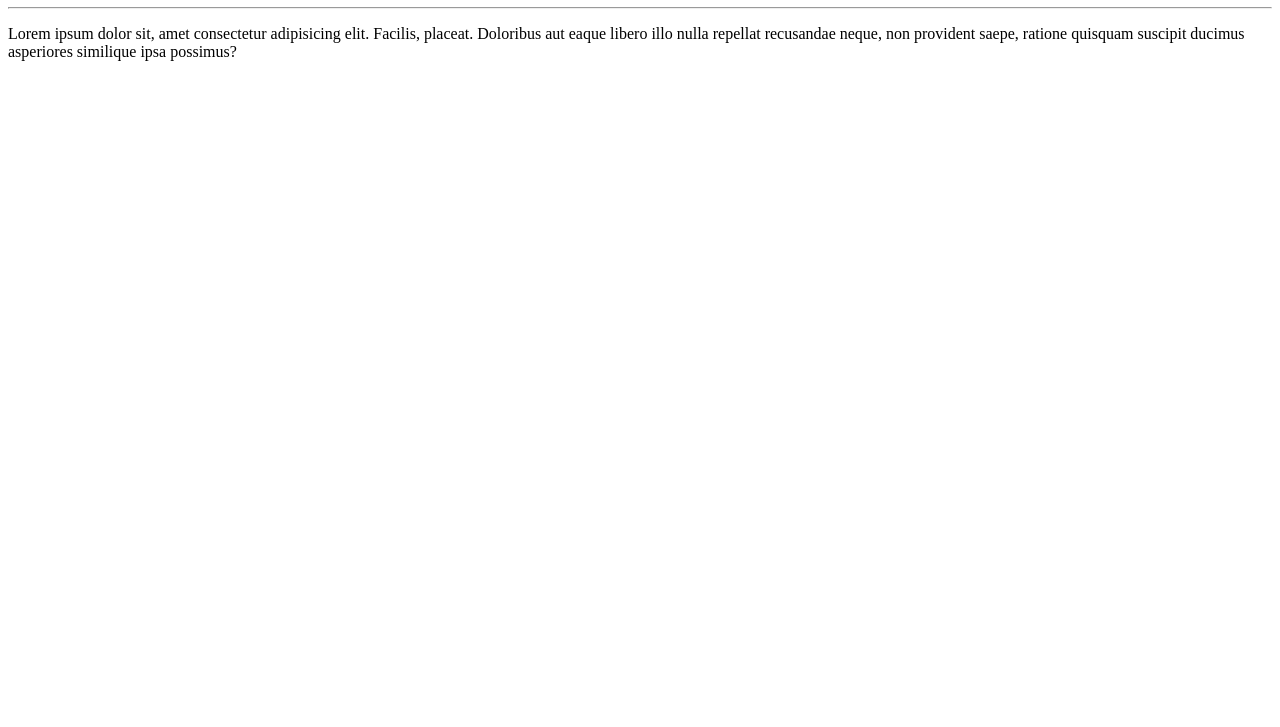
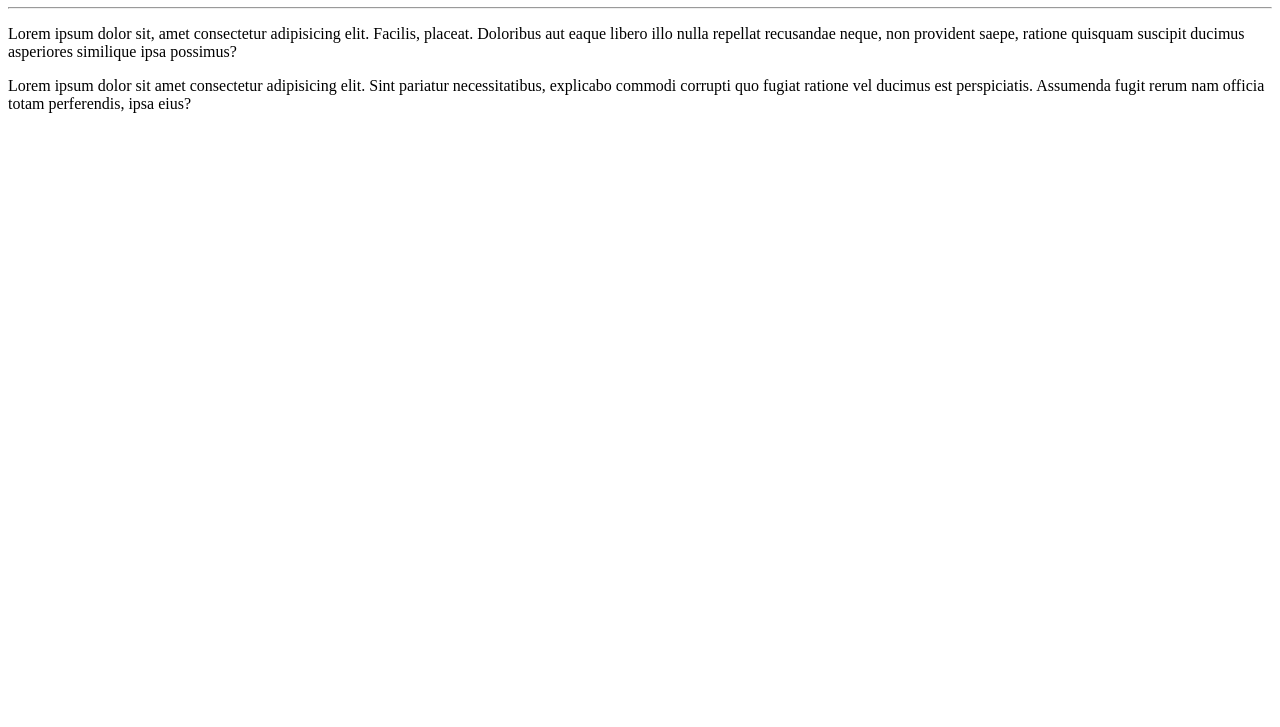
Before and after one commit to xExpertyx/Ola_Mundo, a plain HTML site: page site-exemplo/index.html in a window 1280 px wide. Shown: the part 73-800 px from the top of the page. Drawn offline with Linux system fonts and the light colour scheme.

Commit message:
Mais uma parafagro

```diff
--- a/site-exemplo/index.html
+++ b/site-exemplo/index.html
@@ -9,5 +9,7 @@
     <h1>Olá, mundo</h1>
     <hr>
     <p>Lorem ipsum dolor sit, amet consectetur adipisicing elit. Facilis, placeat. Doloribus aut eaque libero illo nulla repellat recusandae neque, non provident saepe, ratione quisquam suscipit ducimus asperiores similique ipsa possimus?</p>
+    <p>Lorem ipsum dolor sit amet consectetur adipisicing elit. Sint pariatur necessitatibus, explicabo commodi corrupti quo fugiat ratione vel ducimus est perspiciatis. Assumenda fugit rerum nam officia totam perferendis, ipsa eius?</p>
+
 </body>
 </html>
```
